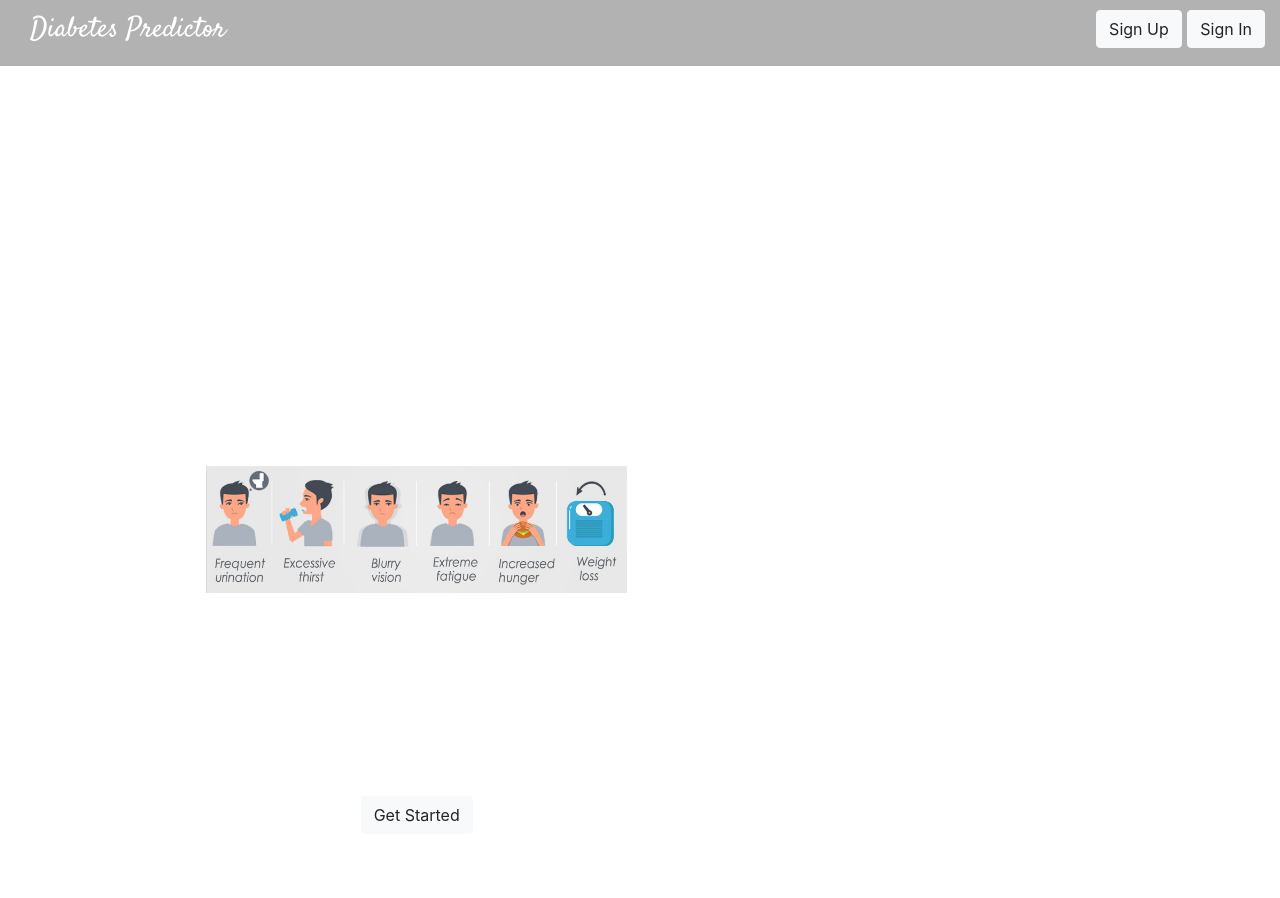
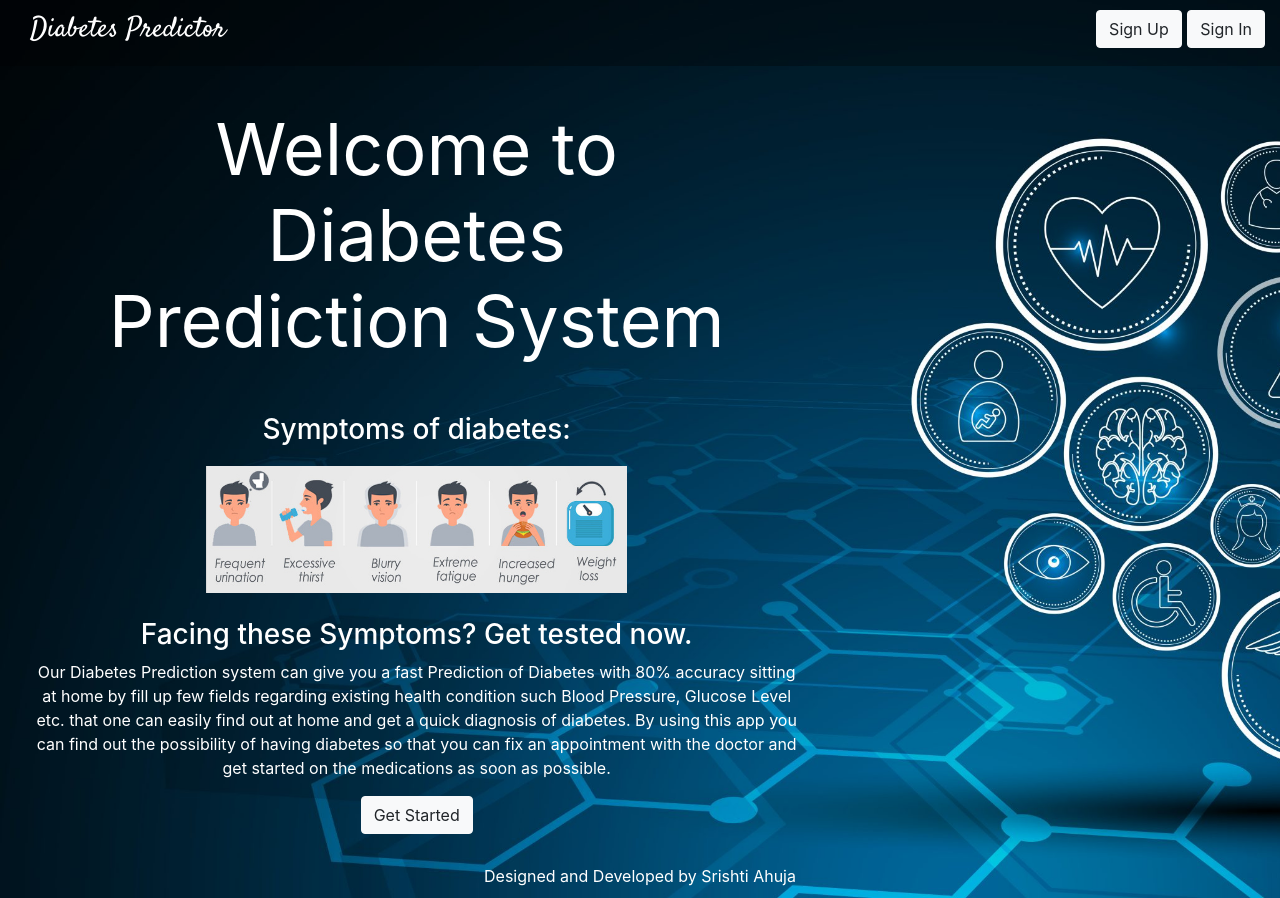
Before and after one commit to Srishti-Ahuja/DiabetesPrediction, a Django app: template templates/home.html in a window 1280 px wide. Run offline with Django 3.2, Linux system fonts and the light colour scheme; the template is opened without the code that fills it, so the values that code supplies are empty; some libraries are stand-ins or nearby versions.

Commit message:
Update base.html

```diff
--- a/templates/base.html
+++ b/templates/base.html
@@ -17,8 +17,8 @@
             body{
                 padding: 0px;
                 margin: 0px;
-                /*background-image: url("{% static 'images\background3.jpeg' %}"); */
-                background-image: url("https://github.com/Srishti-Ahuja/DiabetesPrediction/blob/master/static/DiabetesPrediction/images/background3.jpeg")
+                background-color: black;
+                background-image: url("{% static 'images\background3.jpeg' %}");
                 background-repeat: no-repeat;
                 background-size: cover;
                 text-align: center;
```
